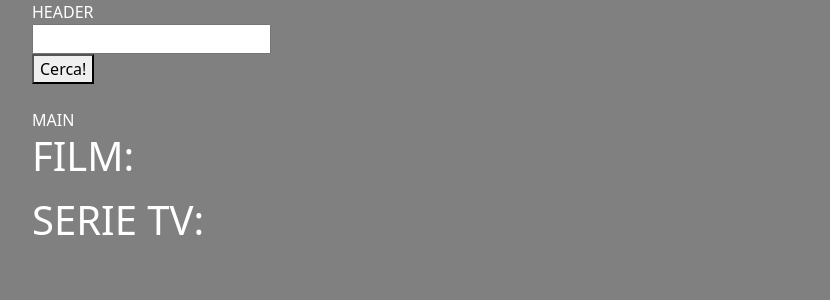
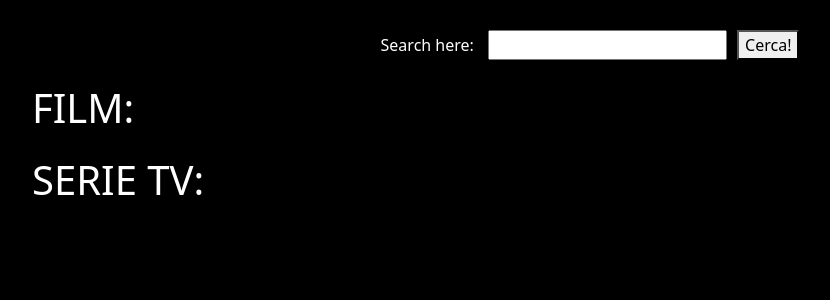
Before and after one commit to antoinde/vue-boolflix, a Vue app in the folder vue-boolflix/: page / in a window 1280 px wide. Shown: the top 300 px of the page, without its empty margins (50-880 px from the left). Built offline with nearby package versions, Linux system fonts and the light colour scheme.

Commit message:
removed npm package fontawesome

```diff
--- a/vue-boolflix/package.json
+++ b/vue-boolflix/package.json
@@ -8,11 +8,6 @@
     "lint": "vue-cli-service lint"
   },
   "dependencies": {
-    "@fortawesome/fontawesome-svg-core": "^6.2.0",
-    "@fortawesome/free-brands-svg-icons": "^6.2.0",
-    "@fortawesome/free-regular-svg-icons": "^6.2.0",
-    "@fortawesome/free-solid-svg-icons": "^6.2.0",
-    "@fortawesome/vue-fontawesome": "^2.0.8",
     "axios": "^0.27.2",
     "bootstrap": "^5.2.1",
     "core-js": "^3.8.3",
--- a/vue-boolflix/public/index.html
+++ b/vue-boolflix/public/index.html
@@ -5,6 +5,9 @@
     <meta http-equiv="X-UA-Compatible" content="IE=edge">
     <meta name="viewport" content="width=device-width,initial-scale=1.0">
     <link rel="icon" href="<%= BASE_URL %>favicon.ico">
+    <!-- FontAwesome -->
+    <link rel="stylesheet" href="https://cdnjs.cloudflare.com/ajax/libs/font-awesome/6.2.0/css/all.min.css" integrity="sha512-xh6O/CkQoPOWDdYTDqeRdPCVd1SpvCA9XXcUnZS2FmJNp1coAFzvtCN9BmamE+4aHK8yyUHUSCcJHgXloTyT2A==" crossorigin="anonymous" referrerpolicy="no-referrer" />
+
     <title><%= htmlWebpackPlugin.options.title %></title>
   </head>
   <body>
--- a/vue-boolflix/src/App.vue
+++ b/vue-boolflix/src/App.vue
@@ -1,8 +1,5 @@
-<!--
-  API Key: 5c5ab0c379b45df5bb4161e9bbb65578
-link API momentaneo: https://api.themoviedb.org/3/search/movie?api_key=e99307154c6dfb0b4750f6603256716d&query=ritorno+al+fut
--->
 <template>
+
   <div id="app">
     <div class="container">
       <HeaderComponent @search="sendRequest"/>
--- a/vue-boolflix/src/assets/style/style.scss
+++ b/vue-boolflix/src/assets/style/style.scss
@@ -3,6 +3,6 @@
 
 
 body{
-    background-color: grey;
+    background-color: black;
     color: #fff;
 }
--- a/vue-boolflix/src/components/HeaderComponent.vue
+++ b/vue-boolflix/src/components/HeaderComponent.vue
@@ -1,11 +1,12 @@
 <template>
     <header class="row">
 
-        <div class="col-12">
-            <div>HEADER</div>
-            <input type="text"  v-model="textToSearch" @keyup.enter="sendRequest()">
-            <div>{{textToSearch}}</div>
-            <button @click="sendRequest()" >Cerca!</button>
+        <div class="col-12 d-flex justify-content-center">
+            <div class="search-area">
+                <span>Search here: </span>
+                <input type="text"  v-model="textToSearch" @keyup.enter="sendRequest()">
+                <button @click="sendRequest()" >Cerca!</button>
+            </div>
         </div>
     </header>
 </template>
@@ -30,5 +31,10 @@ export default {
 </script>
 
 <style lang="scss" scoped>
-
+.search-area{
+    margin-top: 30px;
+}
+input{
+    margin: 0 10px;
+}
 </style>
--- a/vue-boolflix/src/components/MainComponent.vue
+++ b/vue-boolflix/src/components/MainComponent.vue
@@ -1,33 +1,38 @@
 <template>
     <main class="row mt-4">
-        <div class="col-12">
-            MAIN
-        </div>
-        <div class="col-12">
+        <!-- FILMS -->
+        <div class="films">
             <h1> FILM: </h1>
-            <ul>
-                <li v-for="film in sentFilms" :key="film.id">
+            <ul class="cards">
+                <li class="card" v-for="film in sentFilms" :key="film.id">
+                    <img :src="getPathImage(film.poster_path)" alt="cover film image" class="image_poster"
+                    onerror="src='//lightwidget.com/wp-content/uploads/local-file-not-found.png'">
                     <h6> <strong>TITOLO: </strong>  {{ film.title }}</h6>
                     <p> <strong>Titolo originale:</strong>  {{ film.original_title }}</p>
                     <div class="flag">
                         <strong>Lingua originale: </strong>
-                        <img :src="getFlag(film.original_language)" :alt="film.original_language" onerror="this.src = '//www.publicdomainpictures.net/pictures/280000/nahled/not-found-image-15383864787lu.jpg'">
+                        <img :src="getFlag(film.original_language)" :alt="film.original_language"
+                        onerror="this.src = '//www.publicdomainpictures.net/pictures/280000/nahled/not-found-image-15383864787lu.jpg'">
                         <span> {{film.original_language}} </span>
                     </div>
-                    <p> <strong>Voto: </strong> {{ film.vote_average }}</p>
+                    <p> <strong>Voto: </strong> {{ getStar(film.vote_average) }} </p>
                 </li>
             </ul>
         </div>
 
-        <div class="col-12">
+        <!-- SERIES -->
+        <div class="series">
             <h1> SERIE TV: </h1>
-            <ul>
-                <li v-for="serie in sentSeries" :key="serie.id">
+            <ul class="cards">
+                <li class="card" v-for="serie in sentSeries" :key="serie.id">
+                    <img :src="getPathImage(serie.poster_path)" alt="cover series image" class="image_poster"
+                    onerror="src='//lightwidget.com/wp-content/uploads/local-file-not-found.png'">
                     <h6> <strong>TITOLO: </strong>  {{ serie.name }}</h6>
                     <p> <strong>Titolo originale:</strong>  {{ serie.original_name }}</p>
                     <div class="flag">
                         <strong>Lingua originale: </strong>
-                        <img :src="getFlag(serie.original_language)" :alt="serie.original_language" onerror="this.src = '//www.publicdomainpictures.net/pictures/280000/nahled/not-found-image-15383864787lu.jpg'">
+                        <img :src="getFlag(serie.original_language)" :alt="serie.original_language"
+                        onerror="this.src = '//www.publicdomainpictures.net/pictures/280000/nahled/not-found-image-15383864787lu.jpg'">
                         <span> {{serie.original_language}} </span>
                     </div>
                     <p> <strong>Voto: </strong> {{ serie.vote_average }}</p>
@@ -55,7 +60,15 @@ export default {
             console.log(string);
             return string;
         },
-
+        getPathImage(path) {
+            const string = 'https://image.tmdb.org/t/p/w500' + path;
+            console.log(string);
+            return string;
+        },
+        getStar(vote){
+            let new_vote=parseInt( Math.floor(vote/2) );
+            console.log("NEW VOTE: ", new_vote);
+        },
     }
 
 }
@@ -64,7 +77,8 @@ export default {
 <style lang="scss" scoped>
 li {
     list-style-type: none;
-    border: 1px solid black;
+    border: 2px solid #fff;
+    border-radius: 5px;
     padding: 15px;
 }
 .flag {
@@ -72,11 +86,16 @@ li {
         width: 30px;
     }
 }
-.active {
-    display: block;
+
+.image_poster {
+    width: 100%;
 }
-.disabled {
-    display: none;
+.cards {
+    display: flex;
+    flex-wrap: wrap;
 }
-
+.card {
+    width: calc(100% / 5);
+    background-color: black;
+}
 </style>
```
